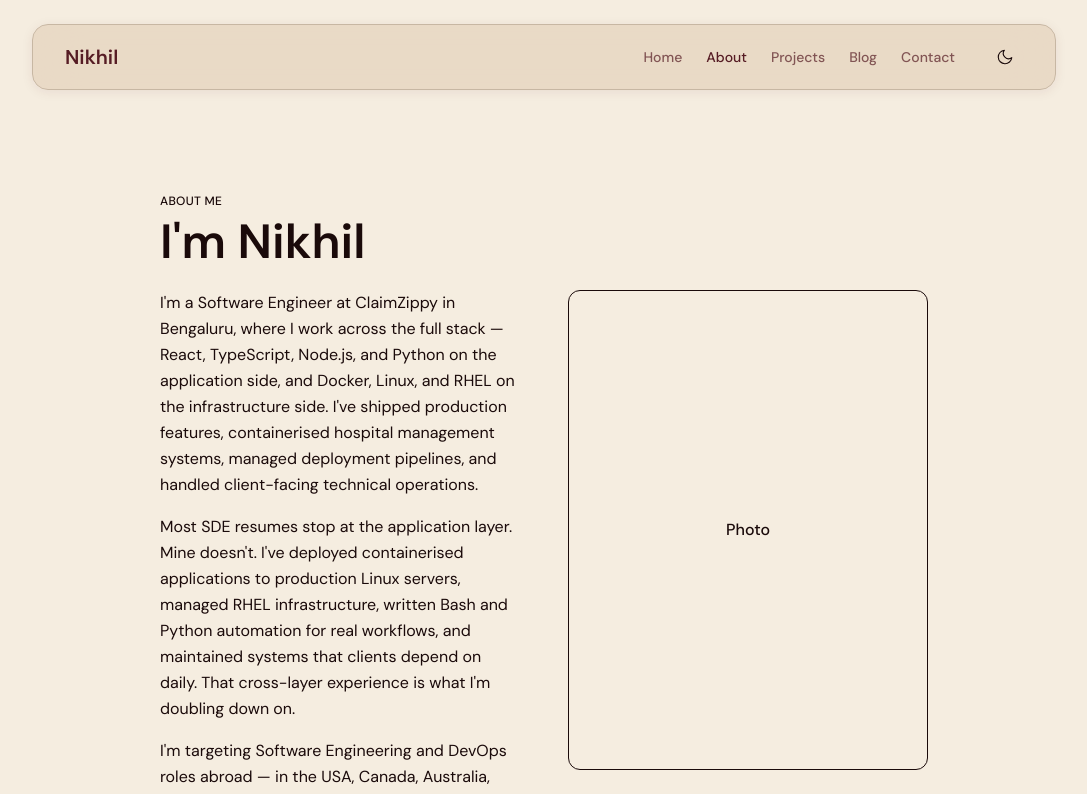
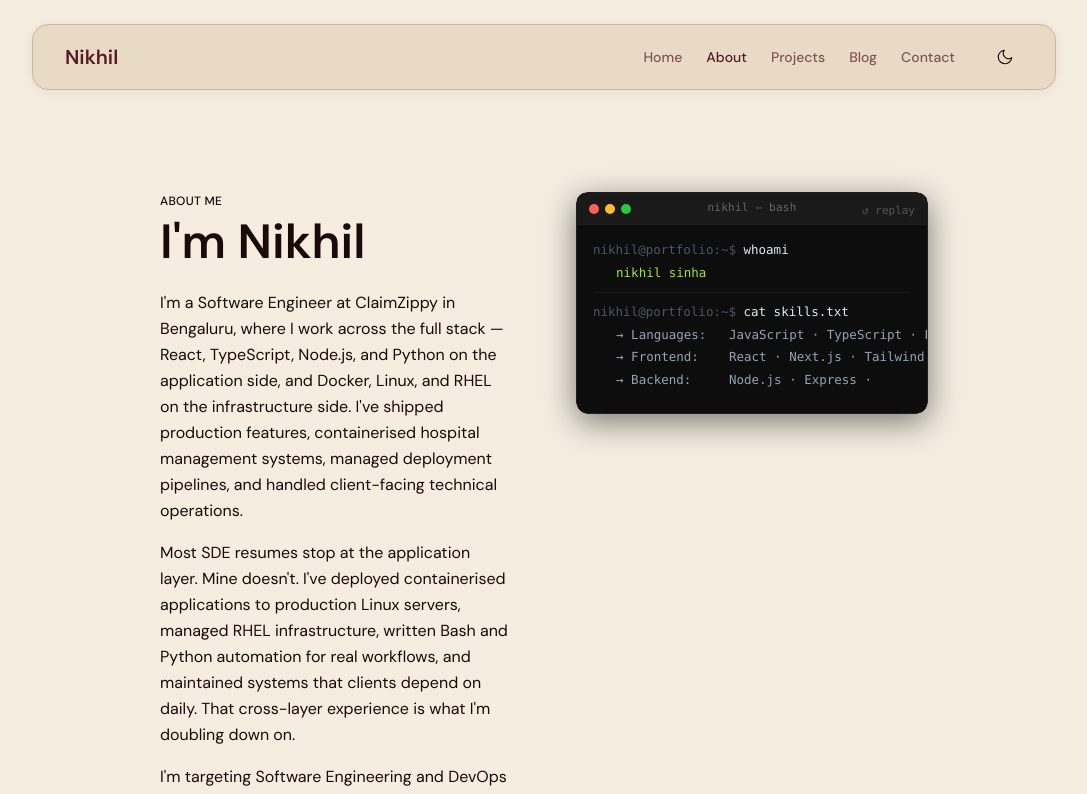
Before and after one commit to sinhaniik/portfolio, a React (Vite) app: page /about in a window 1280 px wide. Shown: the top 794 px of the page, without its empty margins (96-1183 px from the left). Built offline with nearby package versions, Linux system fonts and the light colour scheme.

Commit message:
repalced picture with termminal alike view

```diff
--- /dev/null
+++ b/src/components/Terminal/Terminal.tsx
@@ -0,0 +1,204 @@
+import React, { useState, useEffect, useRef } from 'react';
+
+const lines = [
+  { text: "whoami", delay: 400, color: "#e2e8f0", isCommand: true },
+  { text: "nikhil sinha", delay: 900, color: "#a3e635", isCommand: false },
+  { text: "", delay: 1100, color: "#e2e8f0", isCommand: false },
+  { text: "cat skills.txt", delay: 1300, color: "#e2e8f0", isCommand: true },
+  { text: "→ Languages:   JavaScript · TypeScript · Python · Bash", delay: 1800, color: "#94a3b8", isCommand: false },
+  { text: "→ Frontend:    React · Next.js · Tailwind CSS", delay: 2100, color: "#94a3b8", isCommand: false },
+  { text: "→ Backend:     Node.js · Express · MongoDB", delay: 2400, color: "#94a3b8", isCommand: false },
+  { text: "→ Infra:       Docker · Linux · RHEL · Bash · SSH", delay: 2700, color: "#94a3b8", isCommand: false },
+  { text: "→ Cloud:       AWS (learning) · VPS deployment", delay: 3000, color: "#94a3b8", isCommand: false },
+  { text: "", delay: 3300, color: "#e2e8f0", isCommand: false },
+  { text: "echo $STATUS", delay: 3500, color: "#e2e8f0", isCommand: true },
+  { text: "open to work · based in bengaluru · targeting roles abroad", delay: 4000, color: "#a3e635", isCommand: false },
+  { text: "", delay: 4300, color: "#e2e8f0", isCommand: false },
+  { text: "ls projects/", delay: 4500, color: "#e2e8f0", isCommand: true },
+  { text: "hmis-docker/   uw-care/   linux-lab/   portfolio/   ilri-infra/", delay: 5000, color: "#7dd3fc", isCommand: false },
+];
+
+export default function Terminal() {
+  const [visibleLines, setVisibleLines] = useState<number>(0);
+  const [currentText, setCurrentText] = useState<string>("");
+  const [isTyping, setIsTyping] = useState<boolean>(false);
+  const [replayKey, setReplayKey] = useState<number>(0);
+
+  const bottomRef = useRef<HTMLDivElement>(null);
+
+  useEffect(() => {
+    bottomRef.current?.scrollIntoView({ behavior: 'smooth' });
+  }, [visibleLines, currentText]);
+
+  useEffect(() => {
+    let isCancelled = false;
+
+    const runSequence = async () => {
+      setVisibleLines(0);
+      setCurrentText("");
+      setIsTyping(false);
+
+      const startTime = Date.now();
+
+      for (let i = 0; i < lines.length; i++) {
+        if (isCancelled) return;
+        const line = lines[i];
+
+        const elapsed = Date.now() - startTime;
+        const waitTime = line.delay - elapsed;
+        if (waitTime > 0) {
+          await new Promise((r) => setTimeout(r, waitTime));
+        }
+        if (isCancelled) return;
+
+        if (line.text.length === 0) {
+          setVisibleLines(i + 1);
+          continue;
+        }
+
+        setIsTyping(true);
+        for (let charIndex = 1; charIndex <= line.text.length; charIndex++) {
+          if (isCancelled) return;
+          setCurrentText(line.text.slice(0, charIndex));
+          await new Promise((r) => setTimeout(r, 35));
+        }
+        setIsTyping(false);
+        setVisibleLines(i + 1);
+        setCurrentText("");
+      }
+    };
+
+    runSequence();
+
+    return () => {
+      isCancelled = true;
+    };
+  }, [replayKey]);
+
+  return (
+    <div
+      className="w-full flex justify-center rounded-xl relative overflow-hidden"
+      style={{
+        boxShadow: "0 8px 32px rgba(0, 0, 0, 0.5), 0 0 0 0.5px rgba(255,255,255,0.04)"
+      }}
+    >
+      <style dangerouslySetInnerHTML={{ __html: `
+        @keyframes blink {
+          0%, 100% { opacity: 1; }
+          50% { opacity: 0; }
+        }
+        .animate-blink {
+          animation: blink 1s step-end infinite;
+          color: #a3e635;
+        }
+        .terminal-body::-webkit-scrollbar {
+          width: 4px;
+          height: 4px;
+        }
+        .terminal-body::-webkit-scrollbar-track {
+          background: #0d0d0d;
+        }
+        .terminal-body::-webkit-scrollbar-thumb {
+          background: #2a2a2a;
+          border-radius: 2px;
+        }
+        .terminal-body::-webkit-scrollbar-thumb:hover {
+          background: #3a3a3a;
+        }
+      `}} />
+
+      <div
+        className="w-full rounded-xl flex flex-col font-mono"
+        style={{
+          background: '#0d0d0d',
+          border: '1px solid #1f1f1f',
+          color: '#e2e8f0'
+        }}
+      >
+        {/* Title Bar */}
+        <div
+          className="flex items-center shrink-0 relative"
+          style={{
+            background: '#1a1a1a',
+            height: '32px',
+            borderBottom: '1px solid #1f1f1f',
+            paddingLeft: '12px',
+            paddingRight: '12px'
+          }}
+        >
+          {/* Traffic Lights */}
+          <div className="flex" style={{ gap: '6px' }}>
+            <div className="rounded-full" style={{ width: '10px', height: '10px', background: '#ff5f57' }}></div>
+            <div className="rounded-full" style={{ width: '10px', height: '10px', background: '#febc2e' }}></div>
+            <div className="rounded-full" style={{ width: '10px', height: '10px', background: '#28c840' }}></div>
+          </div>
+
+          {/* Label */}
+          <div className="absolute inset-0 flex items-center justify-center pointer-events-none">
+            <span style={{ color: '#666', fontSize: '11px', letterSpacing: '0.02em' }}>nikhil — bash</span>
+          </div>
+
+          {/* Replay Button */}
+          <div className="ml-auto relative z-10">
+            <button
+              onClick={() => setReplayKey(k => k + 1)}
+              style={{ fontSize: '11px', color: '#555', background: 'none', border: 'none', cursor: 'pointer' }}
+              className="hover:text-[#a3e635] transition-colors"
+            >
+              ↺ replay
+            </button>
+          </div>
+        </div>
+
+        {/* Terminal Body */}
+        <div
+          className="terminal-body flex-grow overflow-y-auto overflow-x-auto whitespace-pre scroll-smooth"
+          style={{
+            padding: '14px 16px',
+            maxHeight: '380px'
+          }}
+        >
+          <div className="text-[11.5px] md:text-[12.5px] leading-[1.8]">
+            {lines.slice(0, visibleLines).map((line, idx) => (
+              <div key={idx}>
+                {line.text === "" ? (
+                  <div style={{ borderBottom: '0.5px solid #1a1a1a', margin: '8px 0' }} />
+                ) : (
+                  <>
+                    {line.isCommand && <span style={{ color: '#4a5568' }}>nikhil@portfolio:~$ </span>}
+                    {!line.isCommand && <span className="mr-2">  </span>}
+                    <span style={{ color: line.color }}>{line.text}</span>
+                  </>
+                )}
+              </div>
+            ))}
+
+            {/* Currently typing line */}
+            {visibleLines < lines.length && (
+              <div>
+                {lines[visibleLines].text !== "" && (
+                  <>
+                    {lines[visibleLines].isCommand && <span style={{ color: '#4a5568' }}>nikhil@portfolio:~$ </span>}
+                    {!lines[visibleLines].isCommand && <span className="mr-2">  </span>}
+                    <span style={{ color: lines[visibleLines].color }}>{currentText}</span>
+                    {isTyping && <span className="animate-blink ml-px">▋</span>}
+                  </>
+                )}
+              </div>
+            )}
+
+            {/* End Cursor */}
+            {visibleLines >= lines.length && (
+              <div className="mt-1">
+                <span style={{ color: '#4a5568' }}>nikhil@portfolio:~$ </span>
+                <span className="animate-blink ml-1">▋</span>
+              </div>
+            )}
+
+            <div ref={bottomRef} className="h-2" />
+          </div>
+        </div>
+      </div>
+    </div>
+  );
+}
--- a/src/pages/About.tsx
+++ b/src/pages/About.tsx
@@ -1,6 +1,7 @@
 import React from 'react';
 import { Link } from 'react-router-dom';
 import { SEO } from '@/components/SEO/SEO';
+import Terminal from '@/components/Terminal/Terminal';
 import { timelineItems } from "@/data/timeline";
 
 const learningItems = [
@@ -21,8 +22,10 @@ const AboutPage: React.FC = () => {
       <SEO title="About" description="My journey from Software Development to DevOps." />
 
       {/* Section 1 — Intro / Who I Am */}
-      <section className="w-full py-20 px-6 md:px-16 lg:px-32 max-w-5xl mx-auto flex flex-col-reverse md:flex-row gap-12 items-center">
-        <div className="flex-1 flex flex-col gap-6 order-2 md:order-1">
+      <section className="w-full py-20 px-6 md:px-16 lg:px-32 max-w-5xl mx-auto">
+        <div className="grid grid-cols-1 lg:grid-cols-2 gap-12 lg:gap-16 items-start">
+          {/* Left column — text */}
+          <div className="flex flex-col gap-6">
           <div>
             <span className="text-[12px] uppercase tracking-wide text-[--color-text-muted] font-medium block mb-2">
               About me
@@ -45,10 +48,9 @@ const AboutPage: React.FC = () => {
           </div>
         </div>
 
-        <div className="flex-1 w-full order-1 md:order-2">
-          <div className="w-full aspect-[3/4] bg-[--color-surface] rounded-xl border border-[--color-border] flex items-center justify-center">
-            {/* Replace with actual photo: src/assets/profile.jpg */}
-            <span className="text-[--color-text-muted] font-medium">Photo</span>
+          {/* Right column — terminal */}
+          <div className="w-full">
+            <Terminal />
           </div>
         </div>
       </section>
```
